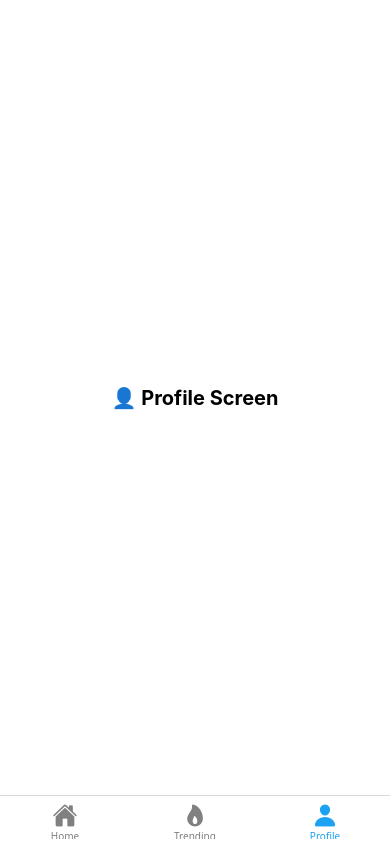
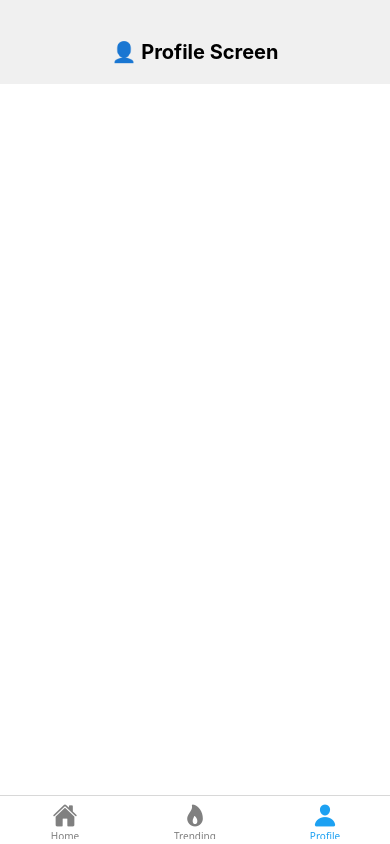
Before and after one commit to Armaan-Dip-Singh-Maan/Twitter-Clone, a React Native app: screen /Profile in a window 390 px wide. Built offline with nearby package versions, Linux system fonts and the light colour scheme.

Commit message:
Added headers

```diff
--- a/screens/HomeScreen.js
+++ b/screens/HomeScreen.js
@@ -1,11 +1,16 @@
 import React from "react";
-import { View, Text, StyleSheet } from "react-native";
+import { View, SafeAreaView, ScrollView, Text, StyleSheet } from "react-native";
 
 export default function HomeScreen() {
   return (
-    <View style={styles.container}>
-      <Text style={styles.text}>🏠 Home Screen</Text>
-    </View>
+    <SafeAreaView style={styles.container}>
+      {/* Header */}
+      <View style={styles.header}>
+        <Text style={styles.title}>🏠 Home Screen</Text>
+      </View>
+      {/* Main Content */}
+      <ScrollView></ScrollView>
+    </SafeAreaView>
   );
 }
 
@@ -16,7 +21,14 @@ const styles = StyleSheet.create({
     alignItems: "center",
     backgroundColor: "#fff",
   },
-  text: {
+  header: {
+    paddingVertical: 20,
+    paddingTop: 40,
+    backgroundColor: "#f0f0f0",
+    width: "100%",
+    alignItems: "center",
+  },
+  title: {
     fontSize: 20,
     fontWeight: "bold",
   },
--- a/screens/ProfileScreen.js
+++ b/screens/ProfileScreen.js
@@ -1,11 +1,16 @@
 import React from "react";
-import { View, Text, StyleSheet } from "react-native";
+import { View, SafeAreaView, ScrollView, Text, StyleSheet } from "react-native";
 
 export default function ProfileScreen() {
   return (
-    <View style={styles.container}>
-      <Text style={styles.text}>👤 Profile Screen</Text>
-    </View>
+    <SafeAreaView style={styles.container}>
+      {/* Header */}
+      <View style={styles.header}>
+        <Text style={styles.title}>👤 Profile Screen</Text>
+      </View>
+      {/* Main Content */}
+      <ScrollView></ScrollView>
+    </SafeAreaView>
   );
 }
 
@@ -16,7 +21,14 @@ const styles = StyleSheet.create({
     alignItems: "center",
     backgroundColor: "#fff",
   },
-  text: {
+  header: {
+    paddingVertical: 20,
+    paddingTop: 40,
+    backgroundColor: "#f0f0f0",
+    width: "100%",
+    alignItems: "center",
+  },
+  title: {
     fontSize: 20,
     fontWeight: "bold",
   },
--- a/screens/TrendingScreen.js
+++ b/screens/TrendingScreen.js
@@ -1,11 +1,16 @@
 import React from "react";
-import { View, Text, StyleSheet } from "react-native";
+import { View, SafeAreaView, ScrollView, Text, StyleSheet } from "react-native";
 
 export default function TrendingScreen() {
   return (
-    <View style={styles.container}>
-      <Text style={styles.text}>🔥 Trending Screen</Text>
-    </View>
+    <SafeAreaView style={styles.container}>
+      {/* Header */}
+      <View style={styles.header}>
+        <Text style={styles.title}>🔥 Trending Screen</Text>
+      </View>
+      {/* Main Content */}
+      <ScrollView></ScrollView>
+    </SafeAreaView>
   );
 }
 
@@ -16,7 +21,14 @@ const styles = StyleSheet.create({
     alignItems: "center",
     backgroundColor: "#fff",
   },
-  text: {
+  header: {
+    paddingVertical: 20,
+    paddingTop: 40,
+    backgroundColor: "#f0f0f0",
+    width: "100%",
+    alignItems: "center",
+  },
+  title: {
     fontSize: 20,
     fontWeight: "bold",
   },
```
Also changed, not shown: 1 other file (tests, documents, lock files or other folders).
